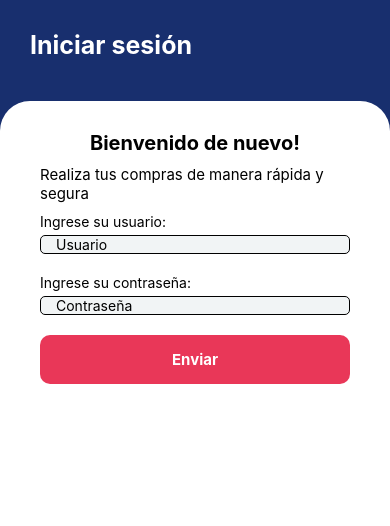
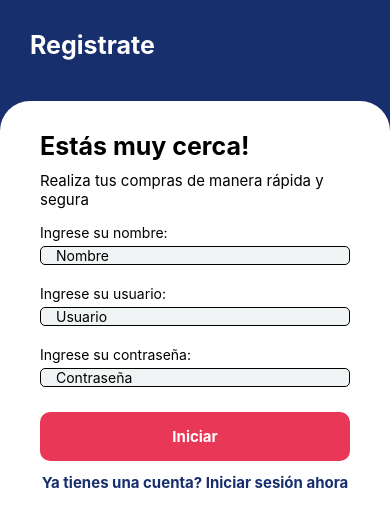
Before and after one commit to EduTama123/CarritoDeCompras, a React Native app: screen /Registrer in a window 390 px wide. Shown: the top 526 px of the page. Built offline with nearby package versions, Linux system fonts and the light colour scheme.

Commit message:
screen login funcional y plantilla screen registro

```diff
--- a/package.json
+++ b/package.json
@@ -9,6 +9,7 @@
     "web": "expo start --web"
   },
   "dependencies": {
+    "@react-native-masked-view/masked-view": "0.3.2",
     "@react-navigation/native": "^7.1.17",
     "@react-navigation/stack": "^7.4.5",
     "expo": "~53.0.20",
@@ -17,11 +18,12 @@
     "react-native": "0.79.5",
     "react-native-safe-area-context": "5.4.0",
     "react-native-screens": "~4.11.1",
-    "@react-native-masked-view/masked-view": "0.3.2"
+    "react-native-vector-icons": "^10.3.0"
   },
   "devDependencies": {
     "@babel/core": "^7.25.2",
     "@types/react": "~19.0.10",
+    "@types/react-native-vector-icons": "^6.4.18",
     "typescript": "~5.8.3"
   },
   "private": true
--- a/src/components/BodyComponent.tsx
+++ b/src/components/BodyComponent.tsx
@@ -1,7 +1,7 @@
 import React, { ReactNode } from 'react'
-import { StyleSheet, Text, useWindowDimensions, View, Keyboard, KeyboardTypeOptions } from 'react-native';
+import { StyleSheet, useWindowDimensions, View, Keyboard, KeyboardTypeOptions } from 'react-native';
 import { SECONDARY_COLOR } from '../commons/constants';
-import { InputComponent } from './InputComponent';
+
 
 //componente reutilizable
 interface Props {
@@ -16,7 +16,7 @@ export const BodyComponent = ({ children }: Props) => {
     return (
         <View style={{
             ...styles.container,
-            height: height * 0.88
+            height: height * 0.95
         }}>
             {children}
         </View>
--- a/src/components/ButtonComponent.tsx
+++ b/src/components/ButtonComponent.tsx
@@ -3,8 +3,8 @@ import { StyleSheet, Text, TouchableOpacity } from 'react-native'
 import { SECONDARY_COLOR, TERTIARY_COLOR } from '../commons/constants'
 
 
-//componente reutuliable
-interface Props {    //recibe propiedades de los componentes
+//componente reutulizable
+interface Props {    //recibe valores para las propiedades de los componentes
     text: string;
     handleLogin: ()=> void;
 }
--- a/src/components/InputComponent.tsx
+++ b/src/components/InputComponent.tsx
@@ -19,7 +19,7 @@ export const InputComponent = ({ placeholder, KeyboardType, isPassword, changeFo
             style={styles.inputText}
             placeholder={placeholder}
             keyboardType={KeyboardType}
-            secureTextEntry= {true}
+            secureTextEntry= {isPassword}
             onChangeText={(value) => changeForm(property, value)}
         >
         </TextInput>
--- a/src/navigator/StackNavigator.tsx
+++ b/src/navigator/StackNavigator.tsx
@@ -1,7 +1,7 @@
 import { createStackNavigator } from '@react-navigation/stack';
 import { LoginScreen } from '../screens/LoginScreen';
-import { Image } from 'react-native';
 import { PRIMARY_COLOR } from '../commons/constants';
+import { RegistrerScreen } from '../screens/RegistrerScreen';
 
 const Stack = createStackNavigator();
 
@@ -14,6 +14,7 @@ export const StackNavigator = () => {
                 }
             }}>
             <Stack.Screen name="Login" options={{headerShown: false}} component={LoginScreen} />
+            <Stack.Screen name='Registrer' options={{headerShown: false}} component={RegistrerScreen}/>
         </Stack.Navigator>
     );
 }
--- a/src/screens/LoginScreen.tsx
+++ b/src/screens/LoginScreen.tsx
@@ -1,17 +1,34 @@
 import React, { useState } from 'react'
-import { Text, View, StatusBar } from 'react-native'
+import { Text, View, StatusBar, Alert, TouchableOpacity } from 'react-native'
 import { TitleComponent } from '../components/TitleComponent'
 import { PRIMARY_COLOR } from '../commons/constants'
 import { BodyComponent } from '../components/BodyComponent'
-import { styles } from '../theme/appTheme'
+import { styles } from '../theme/appTheme';
 import { InputComponent } from '../components/InputComponent'
 import { ButtonComponent } from '../components/ButtonComponent'
+import Icon from 'react-native-vector-icons/MaterialIcons';
+import { CommonActions, useNavigation } from '@react-navigation/native'
 
-
+//interface para el objeto del formulario
 interface FormLogin {
   username: string;
   password: string;
 }
+
+
+//interface para los objetos de mi arreglo users
+interface User {
+  id: number;
+  name: string;
+  username: string;
+  password: string;
+}
+
+//arreglo con la lista de usuarios
+const users: User[] = [
+  { id: 1, name: 'Eduardo Tamayo', username: 'Tamayo', password: '123' },
+  { id: 2, name: 'Erick Rodriguez', username: 'Erick', password: '12345' }
+];
 
 export const LoginScreen = () => {
   //hook useState para manejar el estado del formulario
@@ -20,14 +37,37 @@ export const LoginScreen = () => {
     password: ''
   });
 
+  //hook useState para manejar el estado de la visibilidad de la contraseña
+  const [hiddenPassword, sethiddenPassword] = useState<boolean>(true);
+
+  //hook useNavigation para navegar entre pantallas
+  const navigation = useNavigation();
+
   //funcion para modificar el estado del formulario
   const chanceFormLogin = (property: string, value: string): void => {
     //console.log(property + ': ', value);
-    setformLogin({...formLogin, [property]: value})
+    setformLogin({ ...formLogin, [property]: value })
   }
 
+  //funcion para validar el usuario y la contraseña
+  const verifyUser = (): User | undefined => {
+    const existUser = users.find(user => user.username == formLogin.username && user.password == formLogin.password)
+    return existUser;
+  }
+
+
   //funcion para iniciar sesion
-  const handleLogin = (): void =>{
+  const handleLogin = (): void => {
+    if (formLogin.username == '' || formLogin.password == '') {
+      Alert.alert('Error', 'Por favor, complete todos los campos');
+      return; //si falta algun campo, nos saca del flujo
+    }
+
+    //Verificar si el usuario existe
+    if (!verifyUser()) {
+      Alert.alert('Error', 'Usuario y/o contraseña incorrectos');
+      return; //El retur impide que se ejecuten las demas lineas de codigo
+    }
     console.log(formLogin);
   }
 
@@ -42,14 +82,23 @@ export const LoginScreen = () => {
         <Text style={styles.textDescription}>
           Realiza tus compras de manera rápida y segura
         </Text>
-        <View>
+        <View style={styles.containerForm}>
           <Text style={styles.margenTexto}>Ingrese su usuario:</Text>
-          <InputComponent placeholder='Usuario' KeyboardType='email-address' changeForm={chanceFormLogin} property='username'/>
+          <InputComponent placeholder='Usuario' KeyboardType='email-address' changeForm={chanceFormLogin} property='username' />
           <Text style={styles.margenTexto}>Ingrese su contraseña:</Text>
-          <InputComponent placeholder='Contraseña' KeyboardType='default' changeForm={chanceFormLogin} property='password' isPassword/>
+          <InputComponent placeholder='Contraseña' KeyboardType='default' changeForm={chanceFormLogin} property='password'
+            isPassword={hiddenPassword} />
+          <Icon
+            name={hiddenPassword ? 'visibility' : 'visibility-off'}
+            size={28}
+            style={styles.iconForm}
+            onPress={() => sethiddenPassword(!hiddenPassword)} />
         </View>
-        <ButtonComponent text='Enviar' handleLogin={handleLogin}/>
-
+        <ButtonComponent text='Enviar' handleLogin={handleLogin} />
+        <TouchableOpacity
+        onPress={()=> navigation.dispatch(CommonActions.navigate({name: 'Registrer'}))}>
+          <Text style={styles.textRedirect}>No tienes cuenta? Registrate ahora</Text>
+        </TouchableOpacity>
       </BodyComponent>
     </View>
   )
--- /dev/null
+++ b/src/screens/RegistrerScreen.tsx
@@ -0,0 +1,56 @@
+import React from 'react'
+import { StatusBar, View } from 'react-native'
+import { Text } from 'react-native'
+import { PRIMARY_COLOR } from '../commons/constants'
+import { TitleComponent } from '../components/TitleComponent'
+import { BodyComponent } from '../components/BodyComponent'
+import { styles } from '../theme/appTheme'
+import { InputComponent } from '../components/InputComponent'
+import { ButtonComponent } from '../components/ButtonComponent'
+import { TouchableOpacity } from 'react-native'
+import { CommonActions, useNavigation } from '@react-navigation/native'
+
+export const RegistrerScreen = () => {
+
+    //hook useNavigation para navegar entre pantallas
+    const navigation = useNavigation();
+
+
+    //funcion para modificar el estado del formulario
+    const chanceFormLogin = (property: string, value: string): void => {
+
+    }
+
+    //funcion para iniciar sesion
+    const handleLogin = (): void => {
+
+    }
+
+    return (
+        <View>
+            <StatusBar backgroundColor={PRIMARY_COLOR} />
+            <TitleComponent title='Registrate' />
+            <BodyComponent>
+                <Text style={styles.titleWelcome}>
+                    Estás muy cerca!
+                </Text>
+                <Text style={styles.textDescription}>
+                    Realiza tus compras de manera rápida y segura
+                </Text>
+                <View style={styles.containerForm}>
+                    <Text style={styles.margenTexto}>Ingrese su nombre:</Text>
+                    <InputComponent placeholder='Nombre' KeyboardType='default' changeForm={chanceFormLogin} property='' />
+                    <Text style={styles.margenTexto}>Ingrese su usuario:</Text>
+                    <InputComponent placeholder='Usuario' KeyboardType='default' changeForm={chanceFormLogin} property='username' />
+                    <Text style={styles.margenTexto}>Ingrese su contraseña:</Text>
+                    <InputComponent placeholder='Contraseña' KeyboardType='default' changeForm={chanceFormLogin} property='password' />
+                </View>
+                <ButtonComponent text='Iniciar' handleLogin={handleLogin} />
+                <TouchableOpacity
+                    onPress={() => navigation.dispatch(CommonActions.navigate({ name: 'Login' }))}>
+                    <Text style={styles.textRedirect}>Ya tienes una cuenta? Iniciar sesión ahora</Text>
+                </TouchableOpacity>
+            </BodyComponent>
+        </View>
+    )
+}
--- a/src/theme/appTheme.ts
+++ b/src/theme/appTheme.ts
@@ -1,11 +1,11 @@
 import { StyleSheet } from "react-native";
+import { PRIMARY_COLOR } from "../commons/constants";
 
 export const styles = StyleSheet.create({
     titleWelcome: {
-        fontSize: 20,
+        fontSize: 25,
         fontWeight: 'bold',
         color: 'black',
-        alignSelf: 'center'
     },
     textDescription: {
         fontSize: 15,
@@ -13,9 +13,21 @@ export const styles = StyleSheet.create({
         paddingVertical: 10
     },
     containerForm: {
-        marginVertical: 10
+        marginVertical: 5
     },
     margenTexto: {
         marginBottom: 5
+    },
+    iconForm:{
+        position: 'absolute',
+        bottom:26,
+        right: 6
+    },
+    textRedirect:{
+        fontSize: 15,
+        fontWeight: 'bold',
+        color: PRIMARY_COLOR,
+        textAlign: 'center',
+        paddingVertical: 12
     }
 });
```
Also changed, not shown: 1 other file (tests, documents, lock files or other folders).
